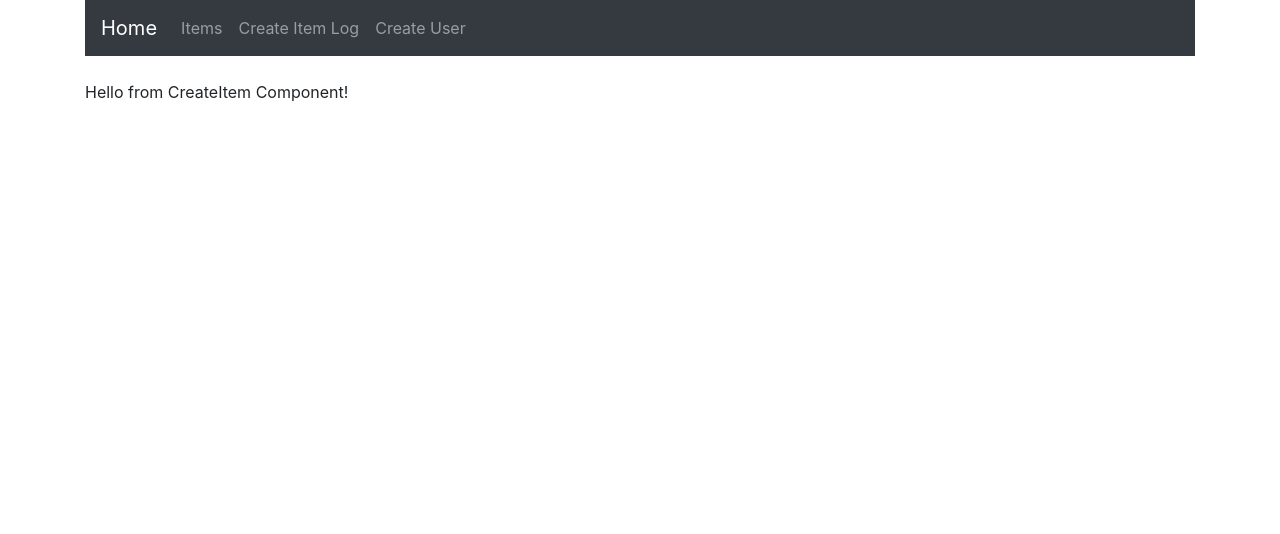
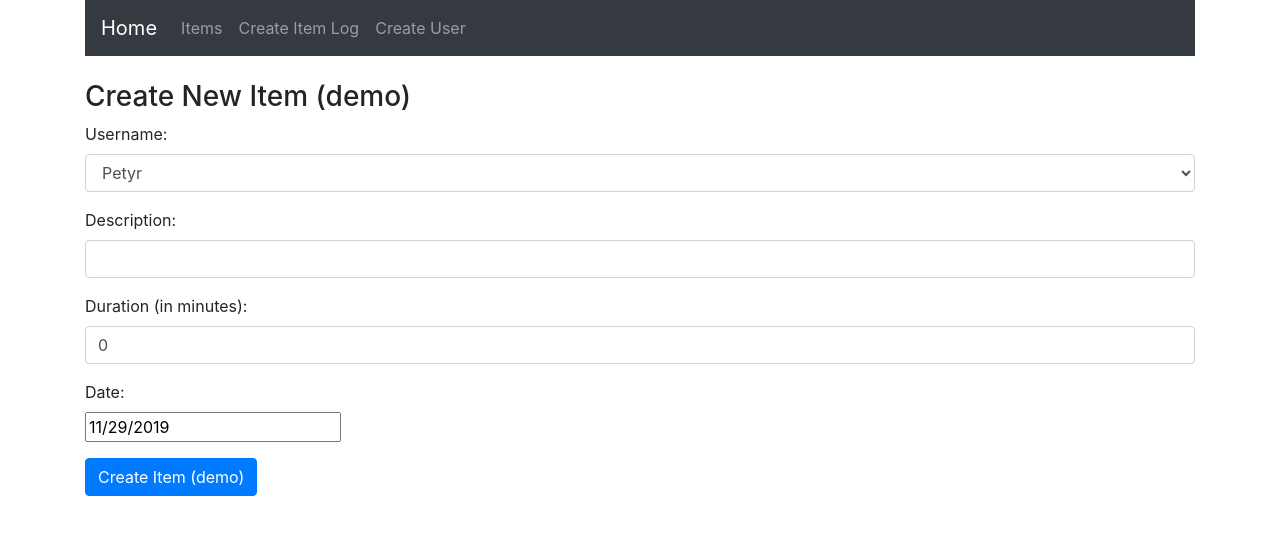
Before and after one commit to kirilmiletiev/MERN, a React (Create React App) app in the folder src/client/mern/: page /create in a window 1280 px wide. Shown: the top 534 px of the page. Built offline with nearby package versions, Linux system fonts and the light colour scheme.

Commit message:
add react-datepicker and almost fill components/create-item.js

```diff
--- a/src/client/mern/package.json
+++ b/src/client/mern/package.json
@@ -5,6 +5,7 @@
   "dependencies": {
     "bootstrap": "^4.4.1",
     "react": "^16.12.0",
+    "react-datepicker": "^2.10.1",
     "react-dom": "^16.12.0",
     "react-router-dom": "^5.1.2",
     "react-scripts": "3.2.0"
--- a/src/client/mern/src/components/create-item.js
+++ b/src/client/mern/src/components/create-item.js
@@ -1,12 +1,130 @@
 import React, { Component } from 'react';
+import DatePicker from 'react-datepicker';
+import "react-datepicker/dist/react-datepicker.css";
 
 export default class CreateItem extends Component {
+    constructor(props) {
+        super(props);
+
+        this.onChangeUsername = this.onChangeUsername.bind(this);
+        this.onChangeDescription = this.onChangeDescription.bind(this);
+        this.onChangeDuration = this.onChangeDuration.bind(this);
+        this.onChangeDate = this.onChangeDate.bind(this);
+        this.onSubmit = this.onSubmit.bind(this);
+
+        this.state = {
+            username: '',
+            description: '',
+            duration: 0,
+            date: new Date(),
+            users: []
+        }
+    }
+
+    componentDidMount() {
+        this.setState({
+            users: ['Petyr'],   //response.data.map(user => user.username),
+            username: 'peho'    //response.data[0].username
+        })
+    }
+
+    onChangeUsername(e) {
+        this.setState({
+            username: e.target.value
+        })
+    }
+
+    onChangeDescription(e) {
+        this.setState({
+            description: e.target.value
+        })
+    }
+
+    onChangeDuration(e) {
+        this.setState({
+            duration: e.target.value
+        })
+    }
+
+    onChangeDate(date) {
+        this.setState({
+            date: date
+        })
+    }
+
+    onSubmit(e) {
+        e.preventDefault();
+
+        const item = {
+            username: this.state.username,
+            description: this.state.description,
+            duration: this.state.duration,
+            date: this.state.date
+        }
+
+        console.log(item);
+
+        // axios.post('http://localhost:5000/items/add', item)
+        //   .then(res => console.log(res.data));
+
+        window.location = '/';
+    }
 
     render() {
         return (
             <div>
-                <p>Hello from CreateItem Component!</p>
-            </div>
+            <h3>Create New Item (demo)</h3>
+            <form onSubmit={this.onSubmit}>
+              <div className="form-group">
+                <label>Username: </label>
+                <select ref="userInput"
+                    required
+                    className="form-control"
+                    value={this.state.username}
+                    onChange={this.onChangeUsername}>
+                    {
+                      this.state.users.map(function(user) {  ///  => func!
+                        return <option
+                          key={user}
+                          value={user}>{user}
+                          </option>;
+                      })
+                    }
+                </select>
+              </div>
+              <div className="form-group">
+                <label>Description: </label>
+                <input  type="text"
+                    required
+                    className="form-control"
+                    value={this.state.description}
+                    onChange={this.onChangeDescription}
+                    />
+              </div>
+              <div className="form-group">
+                <label>Duration (in minutes): </label>
+                <input
+                    type="text"
+                    className="form-control"
+                    value={this.state.duration}
+                    onChange={this.onChangeDuration}
+                    />
+              </div>
+              <div className="form-group">
+                <label>Date: </label>
+                <div>
+                  <DatePicker
+                    selected={this.state.date}
+                    onChange={this.onChangeDate}
+                  />
+                </div>
+              </div>
+
+              <div className="form-group">
+                <input type="submit" value="Create Item (demo)" className="btn btn-primary" />
+              </div>
+            </form>
+          </div>
         );
     };
 };
```
Also changed, not shown: 1 other file (tests, documents, lock files or other folders).
